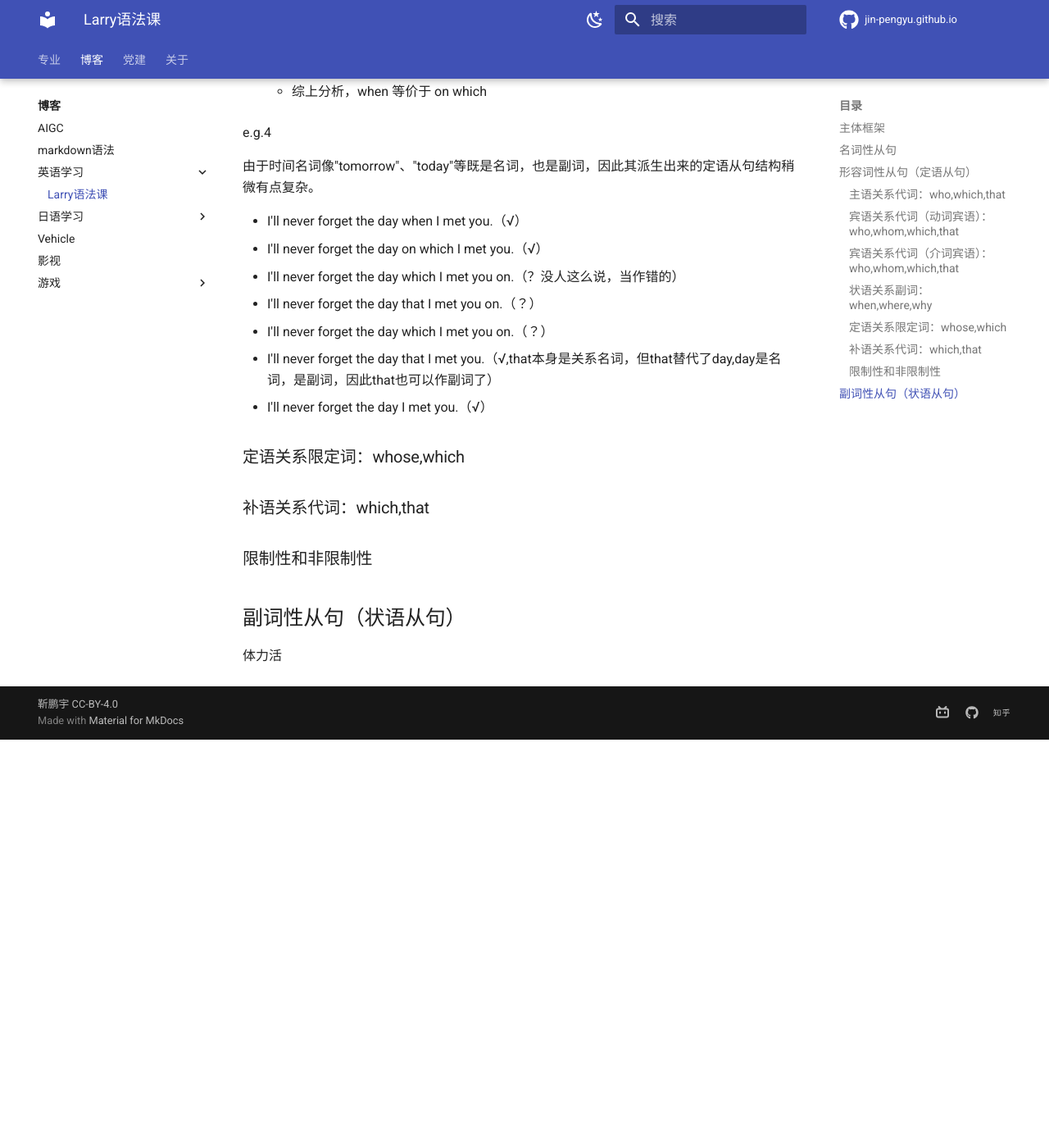
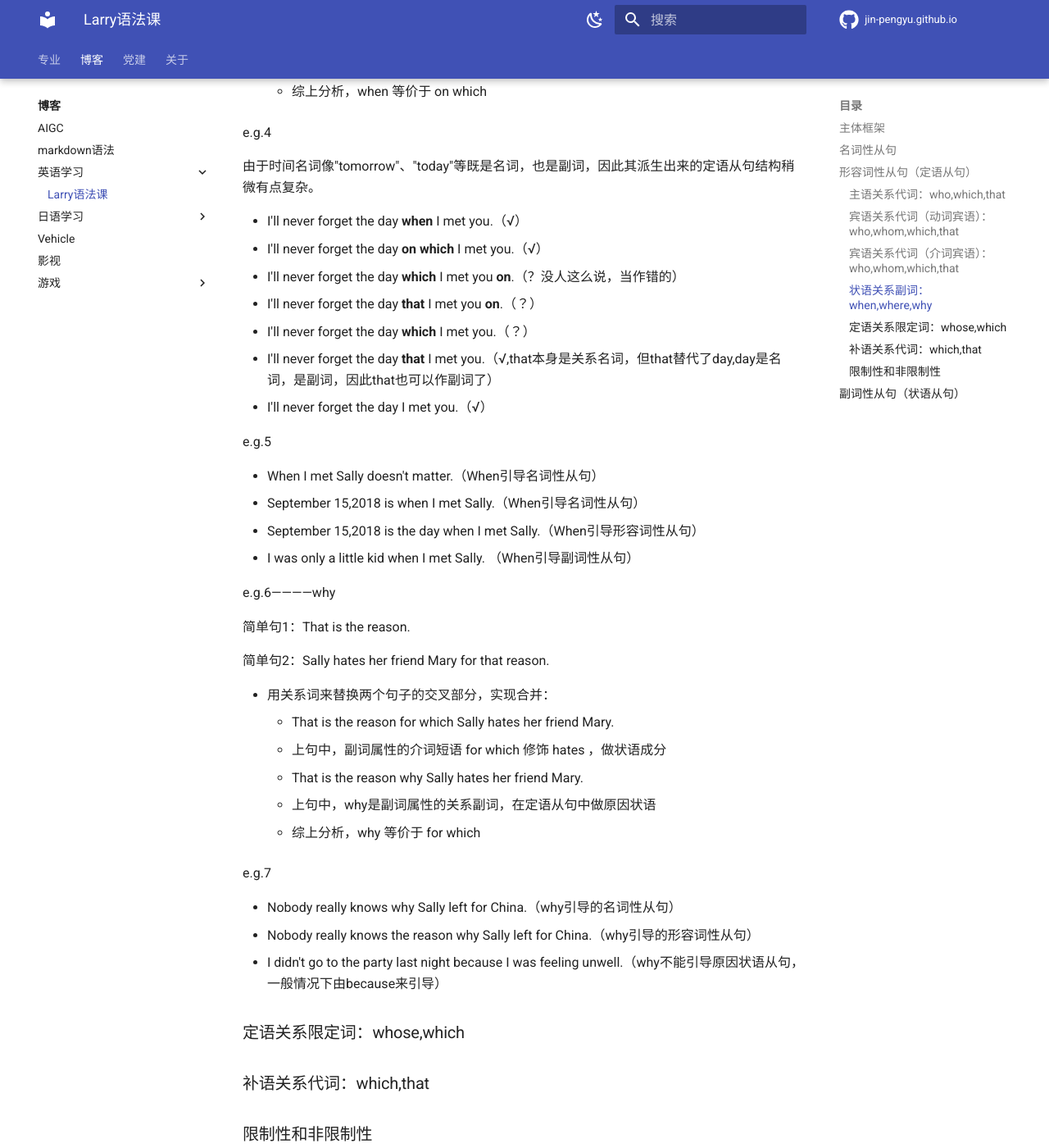
Before and after one commit to Pengyu-Jin/Pengyu-Jin.github.io, an MkDocs documentation site: the page built from docs/blog/EN-learn/Larry.md, in a window 1280 px wide and 1400 px high, scrolled down 4568 px. Shown: the whole window at 82% size. Built offline with MkDocs 1.6.1 and Material for MkDocs 9.7.7, drawn with Linux system fonts in a browser that asks for light colours; before the commit the page ends 5470 px from its top, so only the background shows below that; some of the changed text lies outside the part shown.

Commit message:
style change 218

```diff
--- a/docs/blog/EN-learn/Larry.md
+++ b/docs/blog/EN-learn/Larry.md
@@ -137,7 +137,7 @@
   -I plant the trees ==where there's a lot of sunshine.==
   -I plant the trees ==on the playground.== （副词性成分替换）
 
-e.g.3
+e.g.3————when
 
 简单句1：I'll never forget the day.
 
@@ -145,7 +145,7 @@
 
 - 用关系词来替换两个句子的交叉部分，实现合并：
     - I'll never forget the day on which I met you.
-    - 上句中，副词属性的介词短语 on which 修饰 grew up ，做状语成分
+    - 上句中，副词属性的介词短语 on which 修饰 met ，做状语成分
     - I'll never forget the day when I met you.
     - 上句中，when是副词属性的关系副词，在定语从句中做时间状语
     - 综上分析，when 等价于 on which
@@ -154,15 +154,46 @@
 
 由于时间名词像"tomorrow"、"today"等既是名词，也是副词，因此其派生出来的定语从句结构稍微有点复杂。
 
-- I'll never forget the day when I met you.（√）
-- I'll never forget the day on which I met you.（√）
-- I'll never forget the day which I met you on.（？没人这么说，当作错的）
-- I'll never forget the day that I met you on.（？）
-- I'll never forget the day which I met you on.（？）
-- I'll never forget the day that I met you.（√,that本身是关系名词，但that替代了day,day是名词，是副词，因此that也可以作副词了）
+- I'll never forget the day **when** I met you.（√）
+- I'll never forget the day **on which** I met you.（√）
+- I'll never forget the day **which** I met you **on**.（？没人这么说，当作错的）
+- I'll never forget the day **that** I met you **on**.（？）
+- I'll never forget the day **which** I met you.（？）
+- I'll never forget the day **that** I met you.（√,that本身是关系名词，但that替代了day,day是名词，是副词，因此that也可以作副词了）
 - I'll never forget the day I met you.（√）
 
+e.g.5
+
+- When I met Sally doesn't matter.（When引导名词性从句）
+- September 15,2018 is when I met Sally.（When引导名词性从句）
+- September 15,2018 is the day when I met Sally.（When引导形容词性从句）
+- I was only a little kid when I met Sally. （When引导副词性从句）
+
+e.g.6————why
+
+简单句1：That is the reason.
+
+简单句2：Sally hates her friend Mary for that reason.
+
+- 用关系词来替换两个句子的交叉部分，实现合并：
+    - That is the reason for which Sally hates her friend Mary.
+    - 上句中，副词属性的介词短语 for which 修饰 hates ，做状语成分
+    - That is the reason why Sally hates her friend Mary.
+    - 上句中，why是副词属性的关系副词，在定语从句中做原因状语
+    - 综上分析，why 等价于 for which
+
+e.g.7
+
+- Nobody really knows why Sally left for China.（why引导的名词性从句）
+- Nobody really knows the reason why Sally left for China.（why引导的形容词性从句）
+- I didn't go to the party last night because I was feeling unwell.（why不能引导原因状语从句，一般情况下由because来引导）
+
+
 ### 定语关系限定词：whose,which
+
+
+
+
 
 ### 补语关系代词：which,that
 
```
Also changed, not shown: other parts of docs/blog/EN-learn/Larry.md (+1 -1 lines).
